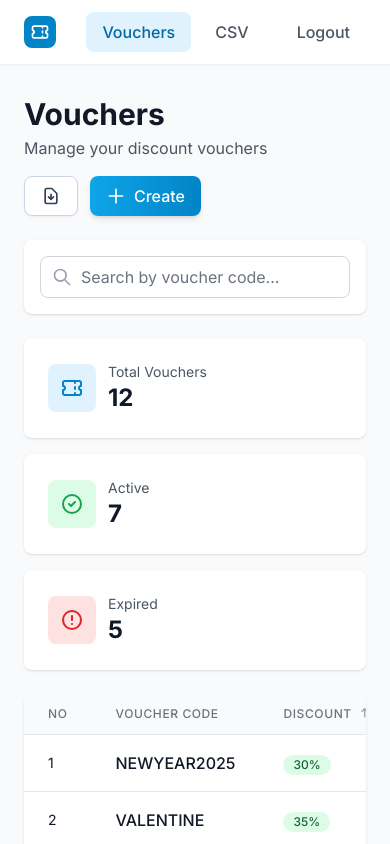
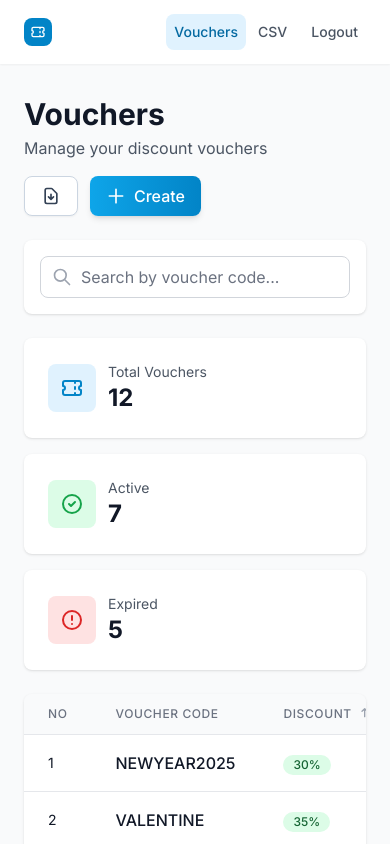
Before and after one commit to mhakimsaputra17/discount-voucher-management, a React (Vite) app in the folder frontend/: page /login in a window 390 px wide. Both pictures are taken after typing "name@example.com", "Sample123" into the empty fields and a click on the button "Sign In". Shown: the top 844 px of the page. Built offline with nearby package versions, Linux system fonts and the light colour scheme.

Commit message:
✨ style(frontend): adjust Header component styles for improved layout and consistency

```diff
--- a/frontend/src/components/layout/Header.tsx
+++ b/frontend/src/components/layout/Header.tsx
@@ -14,8 +14,8 @@ export const Header: FC = () => {
         <div className="flex items-center justify-between h-16">
           {/* Logo */}
           <Link to="/vouchers" className="flex items-center gap-2">
-            <div className="w-8 h-8 bg-primary-600 rounded-lg flex items-center justify-center">
-              <svg className="w-5 h-5 text-white" fill="none" stroke="currentColor" viewBox="0 0 24 24">
+            <div className="w-7 h-7 sm:w-8 sm:h-8 bg-primary-600 rounded-lg flex items-center justify-center">
+              <svg className="w-4 h-4 sm:w-5 sm:h-5 text-white" fill="none" stroke="currentColor" viewBox="0 0 24 24">
                 <path strokeLinecap="round" strokeLinejoin="round" strokeWidth={2} d="M15 5v2m0 4v2m0 4v2M5 5a2 2 0 00-2 2v3a2 2 0 110 4v3a2 2 0 002 2h14a2 2 0 002-2v-3a2 2 0 110-4V7a2 2 0 00-2-2H5z" />
               </svg>
             </div>
@@ -23,10 +23,10 @@ export const Header: FC = () => {
           </Link>
 
           {/* Navigation */}
-          <div className="flex items-center gap-2">
+          <div className="flex items-center gap-1 sm:gap-2">
             <Link
               to="/vouchers"
-              className={`px-4 py-2 rounded-lg font-medium transition-colors ${
+              className={`px-2 sm:px-4 py-2 rounded-lg text-sm sm:text-base font-medium transition-colors ${
                 isActive('/vouchers') || isActive('/vouchers/new') || location.pathname.startsWith('/vouchers/edit')
                   ? 'bg-primary-100 text-primary-700'
                   : 'text-gray-600 hover:bg-gray-100'
@@ -36,7 +36,7 @@ export const Header: FC = () => {
             </Link>
             <Link
               to="/csv-upload"
-              className={`px-4 py-2 rounded-lg font-medium transition-colors ${
+              className={`px-2 sm:px-4 py-2 rounded-lg text-sm sm:text-base font-medium transition-colors ${
                 isActive('/csv-upload')
                   ? 'bg-primary-100 text-primary-700'
                   : 'text-gray-600 hover:bg-gray-100'
@@ -47,7 +47,7 @@ export const Header: FC = () => {
             </Link>
             <button
               onClick={logout}
-              className="ml-2 px-4 py-2 text-gray-600 hover:bg-gray-100 rounded-lg font-medium transition-colors"
+              className="ml-1 sm:ml-2 px-2 sm:px-4 py-2 text-sm sm:text-base text-gray-600 hover:bg-gray-100 rounded-lg font-medium transition-colors"
             >
               Logout
             </button>
```
